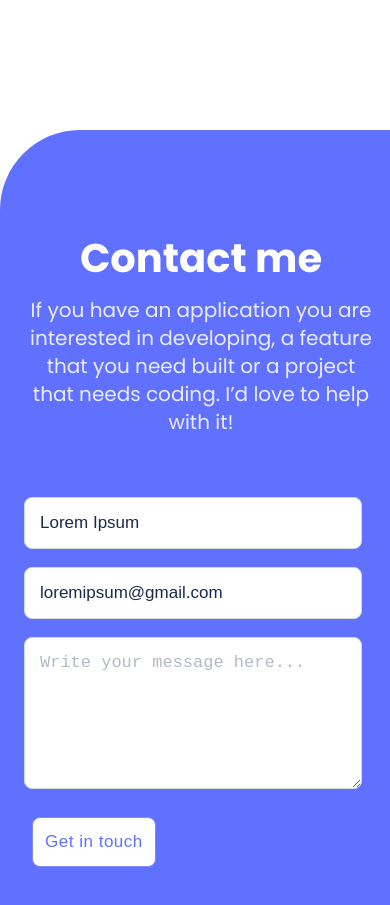
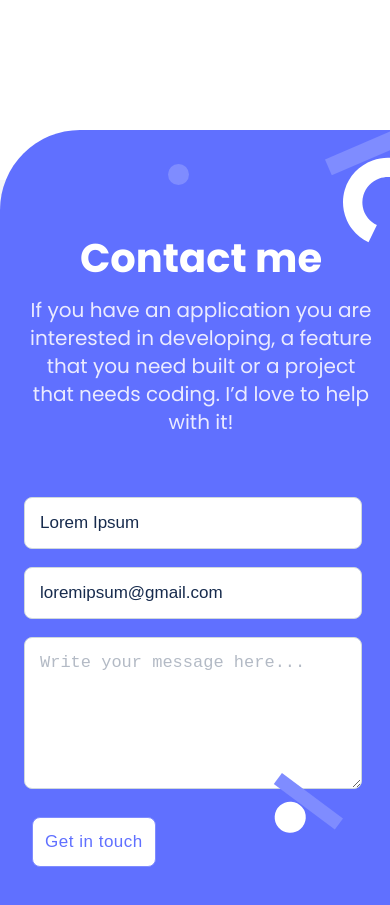
Before and after one commit to yemidada/add-contact-form-and-finish-the-mobile-version, a plain HTML site: page index.html in a window 390 px wide. Shown: the part 4100-5005 px from the top of the page. Drawn offline with Linux system fonts and the light colour scheme.

Commit message:
update index.html file

```diff
--- a/index.html
+++ b/index.html
@@ -226,6 +226,8 @@
 
     <section class="footer flex">
 
+        <img class="decoration is_mobile" src="assets/images/footer_mobile.svg" />
+
         <h1 class="title">Contact me</h1>
 
         <p class="desc">If you have an application you are interested in developing, a feature that you need built or a
```
